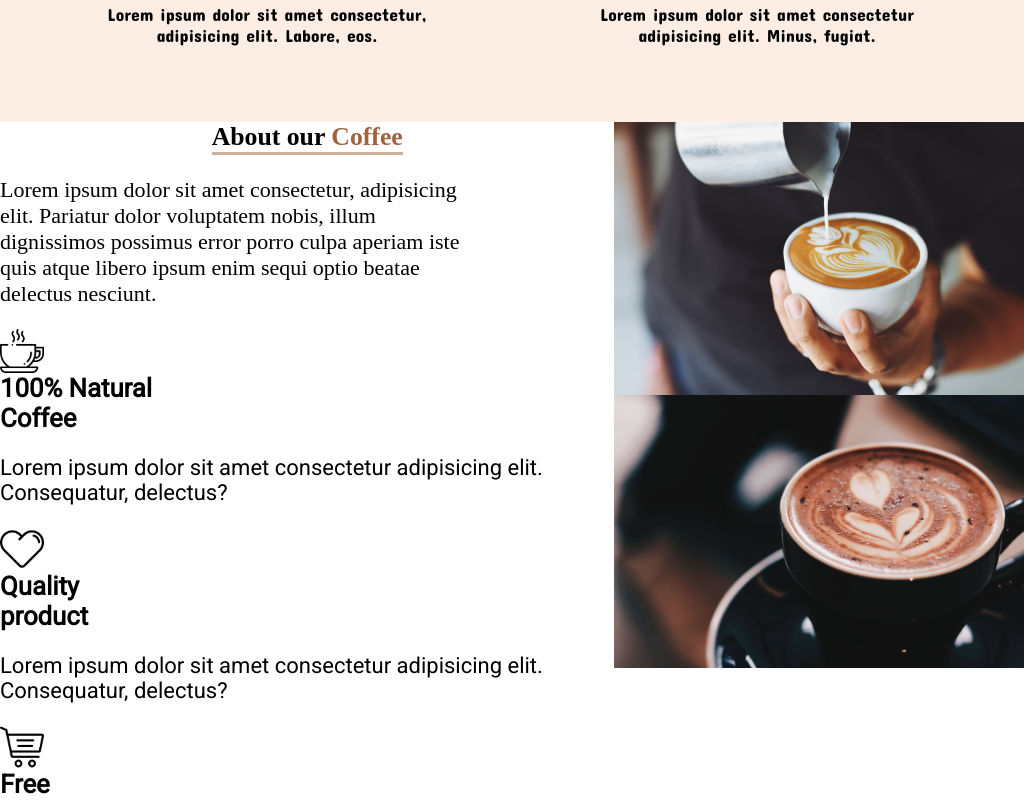
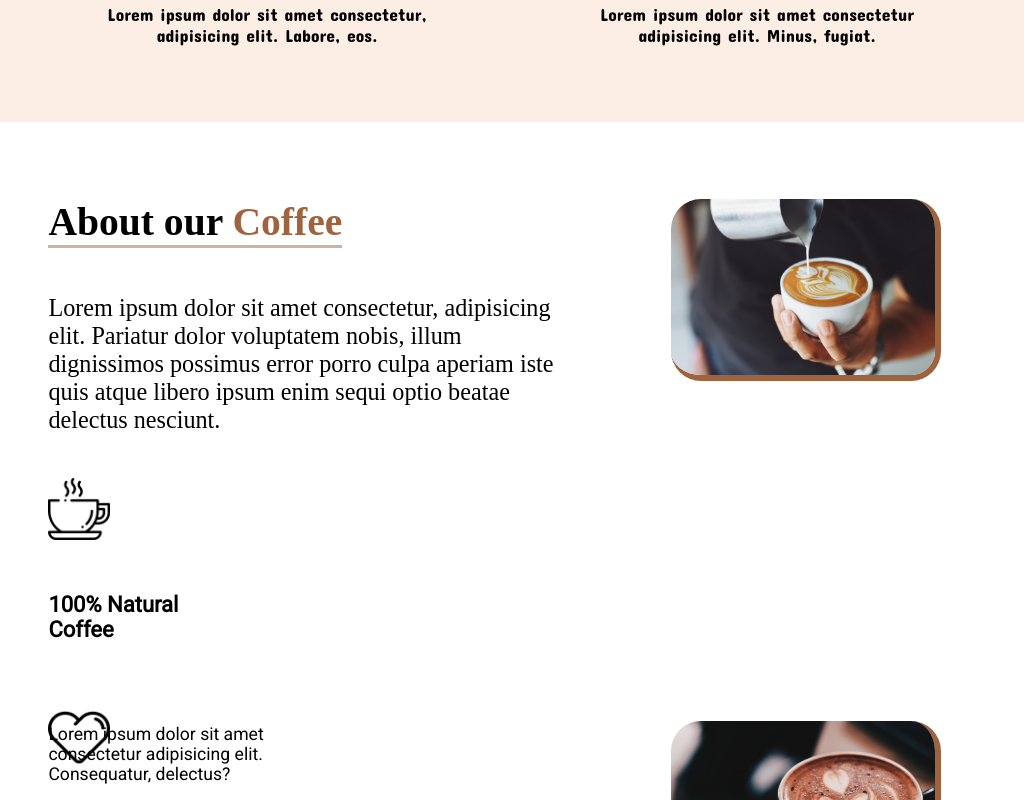
Before and after one commit to RiviCodes/coffee-shop-react, a React (Create React App) app: page / in a window 1024 px wide. Shown: the part 1240-2040 px from the top of the page. Built offline with nearby package versions, Linux system fonts and the light colour scheme; a web font is replaced by a local one.

Commit message:
Add Small screen's media querie

```diff
--- a/src/styles/About.css
+++ b/src/styles/About.css
@@ -178,3 +178,68 @@
     border-right: 8px solid #9f643d;
   }
 }
+
+/* Laptops, small screens */
+@media (min-width: 769px) and (max-width: 1024px) {
+  .grid-about {
+    display: grid;
+    grid-template-columns: 60% 40%;
+  }
+
+  #about-section {
+    padding: 3.5rem 1rem 3.5rem 1rem;
+  }
+
+  .about-left_side {
+    margin-left: 1.2rem;
+  }
+
+  .about-h3 {
+    font-size: 1.8rem;
+    align-self: flex-start;
+    margin-bottom: 1rem;
+  }
+
+  .about-p {
+    font-size: 1.1rem;
+    width: 90%;
+    margin-bottom: 2rem;
+  }
+
+  .about-card {
+    grid-template-columns: 100%;
+    grid-template-rows: 50% 50%;
+    /* margin: 0 3.5rem 2rem 2vw; */
+    width: 17rem;
+  }
+
+  .about-icon {
+    width: 2.8rem;
+    margin-bottom: 1rem;
+  }
+
+  .about--card_header {
+    font-size: 1rem;
+  }
+
+  .about--card_p {
+    font-size: 0.8rem;
+    grid-column: 1/2;
+    width: 80%;
+  }
+
+  .about-right_side {
+    display: flex;
+    flex-direction: column;
+    align-items: center;
+    justify-content: space-between;
+    height: 32rem;
+  }
+
+  .about-picture {
+    width: 12rem;
+    border-radius: 30px;
+    border-bottom: 6px solid #9f643d;
+    border-right: 6px solid #9f643d;
+  }
+}
```
